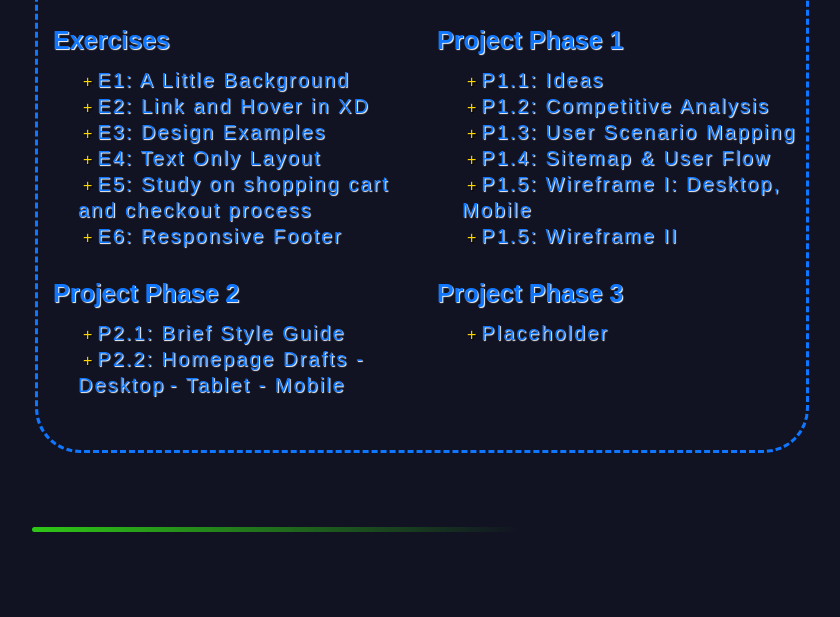
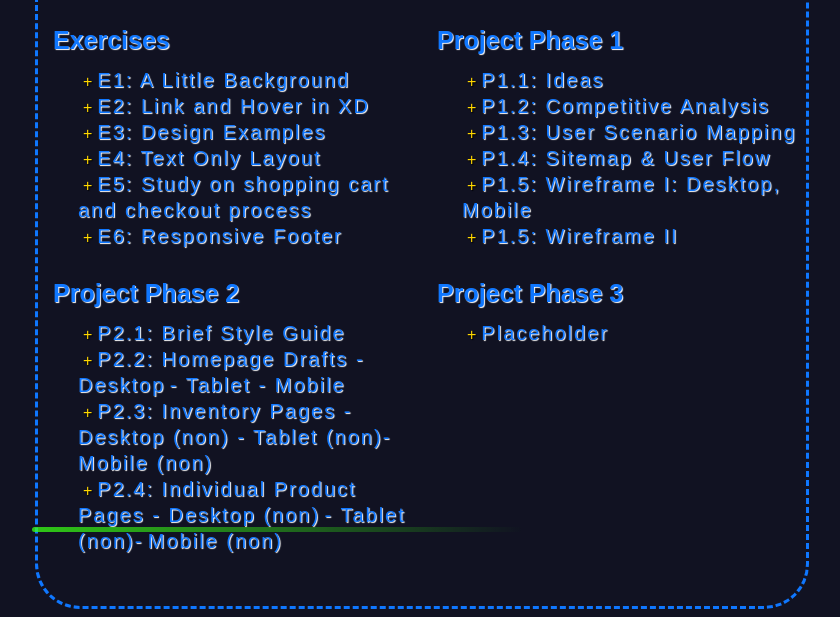
Before and after one commit to Jobrko/avt415, a plain HTML site: page index.html in a window 1280 px wide. Shown: the part 268-885 px from the top of the page, without its empty margins (265-1105 px from the left). Before the commit the page ends 800 px from the top, so only its background shows below. Drawn offline with Linux system fonts and the light colour scheme.

Commit message:
made updates to home page - Subject to change in names

```diff
--- a/index.html
+++ b/index.html
@@ -41,6 +41,12 @@
                         <li><a href="https://xd.adobe.com/view/5ac3ba56-5043-4d79-8eb0-c1c02c451ea8-0f90/">P2.2: Homepage Drafts - Desktop</a>
                             <a href="https://xd.adobe.com/view/d4a2a87c-310f-45ed-8216-3d1e327beabc-81f1/"> - Tablet - </a>
                             <a href="https://xd.adobe.com/view/22e3c26f-a806-48b1-b9c3-7fd164831760-77b0/">Mobile</a></li>
+                        <li><a href="https://xd.adobe.com/view/2e82a9b3-1ba8-4f28-aefa-b038521de3d2-7bd1/">P2.3: Inventory Pages - Desktop (non) </a>
+                            <a href="">- Tablet (non)-</a>
+                            <a href=""> Mobile (non)</a></li>
+                        <li><a href="">P2.4: Individual Product Pages - Desktop (non)</a>
+                            <a href="">- Tablet (non)-</a>
+                            <a href=""> Mobile (non)</a></li>
                     </ul>
                 </div>
                 <div class="col">
```
